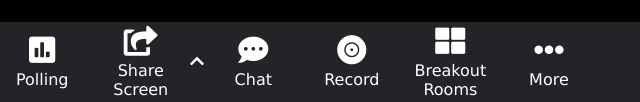
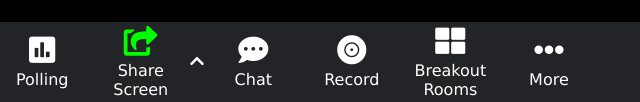
Before and after one commit to NeriEroi/html-css-zoom, a plain HTML site: page index.html in a window 1280 px wide. Shown: the part 698-800 px from the top of the page, 443-1083 px from the left. Drawn offline with Linux system fonts and the light colour scheme.

Commit message:
rifiniture dettagli

```diff
--- a/css/style.css
+++ b/css/style.css
@@ -59,6 +59,10 @@ main {
     color: lightgrey;
 }
 
+.arrow-cont #arrow:hover .fa-caret-right {
+    color: #2EBAFF;
+}
+
 .arrow-cont #half {
     font-weight: 400;
     color: ivory;
@@ -67,7 +71,6 @@ main {
 .webcams {
     width: 90%;
     height: calc(100vh - 150px);
-    /* background-color: orangered; */
 }
 
 .row {
@@ -112,7 +115,6 @@ main {
 
 footer {
     height: 100px;
-    /* background-color: rgba(78, 228, 19, 0.9); */
     display: flex;
     align-items: flex-end;
 }
@@ -120,7 +122,6 @@ footer {
 .footer-cont {
     width: 100%;
     height: 80px;
-    /* background-color: saddlebrown; */
 }
 
 
@@ -196,6 +197,10 @@ footer {
     text-align: center;
 }
 
+.footer-cont section.second .button-cont .green {
+    color: lime;
+}
+
 .footer-cont section.second .up-arrow {
     line-height: 80px;
     color: white;
--- a/index.html
+++ b/index.html
@@ -405,7 +405,7 @@
 
                     <div class="button-cont">
 
-                        <i class="fas fa-share-square"></i>
+                        <i class="fas fa-share-square green"></i>
                         <div class="text">Share Screen</div>
 
                     </div>
```
